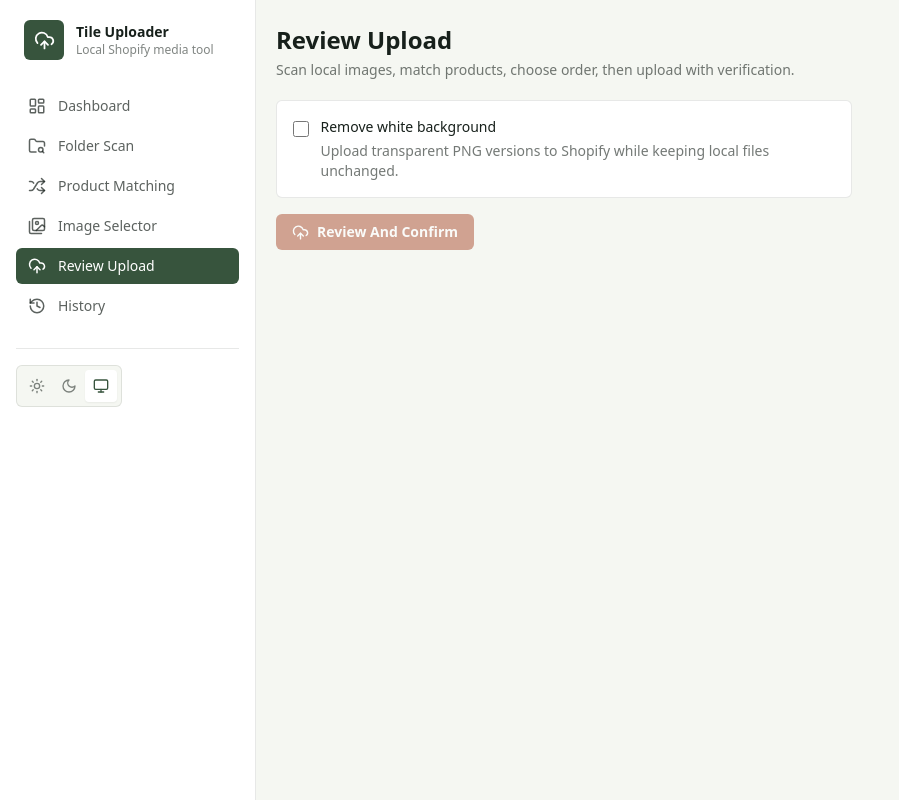
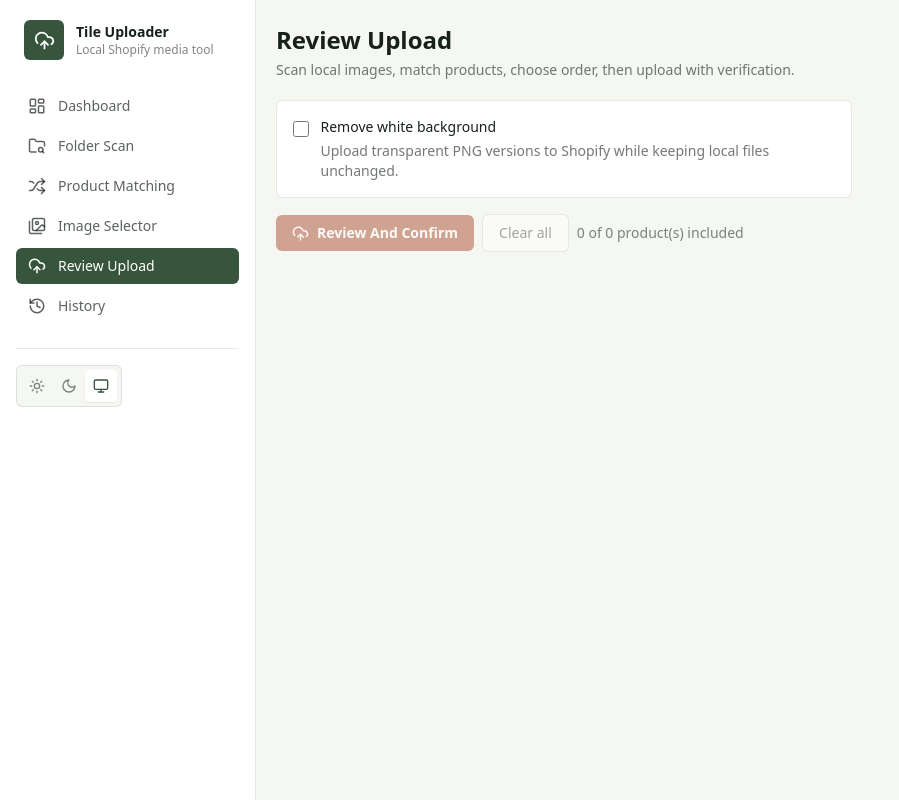
Before and after one commit to ad0n1sdllpc/shopify-image-uploader-tool, a Next.js app: page /review in a window 1280 px wide. Shown: the whole page, without its empty margins (0-899 px from the left). Built offline with nearby package versions, Linux system fonts and the light colour scheme.

Commit message:
Add review product filters and selector numbering

```diff
--- a/components/AppShell.tsx
+++ b/components/AppShell.tsx
@@ -26,6 +26,7 @@ type Store = {
   products: ShopifyProduct[];
   matches: ProductMatch[];
   selections: UploadSelection[];
+  excludedReviewProductIds: string[];
   lastJob: UploadJob | null;
 };
 
@@ -48,10 +49,11 @@ type PersistedStore = {
     mode: UploadMode;
     deleteOldMedia: boolean;
   }[];
+  excludedReviewProductIds: string[];
   lastJob: UploadJob | null;
 };
 
-const emptyStore: Store = { scan: null, products: [], matches: [], selections: [], lastJob: null };
+const emptyStore: Store = { scan: null, products: [], matches: [], selections: [], excludedReviewProductIds: [], lastJob: null };
 
 function normalizeProduct(product: ShopifyProduct): ShopifyProduct {
   return {
@@ -80,6 +82,7 @@ function compactStore(store: Store): PersistedStore {
       mode: selection.mode,
       deleteOldMedia: selection.deleteOldMedia
     })),
+    excludedReviewProductIds: store.excludedReviewProductIds,
     lastJob: store.lastJob
   };
 }
@@ -146,8 +149,40 @@ function normalizeStoredStore(saved: Partial<Store> | Partial<PersistedStore>):
     products,
     matches,
     selections,
+    excludedReviewProductIds: saved.excludedReviewProductIds ?? [],
     lastJob: saved.lastJob ?? null
   };
+}
+
+function activeSelections(store: Store) {
+  const selectionsByFolderId = new Map(store.selections.map((selection) => [selection.folder.id, selection]));
+
+  return store.matches.flatMap((match) => {
+    if (match.selectedProducts.length === 0) return [];
+
+    const savedSelection = selectionsByFolderId.get(match.folder.id);
+    return [savedSelection ? {
+      ...savedSelection,
+      folder: match.folder,
+      products: match.selectedProducts
+    } : {
+      folder: match.folder,
+      products: match.selectedProducts,
+      selectedFirstImagePath: match.folder.images[0]?.absolutePath ?? "",
+      orderedImagePaths: match.folder.images.map((image) => image.absolutePath),
+      mode: "append-folder" as UploadMode,
+      deleteOldMedia: false
+    }];
+  });
+}
+
+function includedSelections(store: Store) {
+  const excludedProductIds = new Set(store.excludedReviewProductIds);
+
+  return activeSelections(store).flatMap((selection) => {
+    const products = selection.products.filter((product) => !excludedProductIds.has(product.id));
+    return products.length ? [{ ...selection, products }] : [];
+  });
 }
 
 export default function AppShell({ page }: { page: PageKey }) {
@@ -183,6 +218,8 @@ export default function AppShell({ page }: { page: PageKey }) {
     () => store.matches.reduce((total, match) => total + match.selectedProducts.length, 0),
     [store.matches]
   );
+  const readySelections = useMemo(() => activeSelections(store), [store]);
+  const includedReadySelections = useMemo(() => includedSelections(store), [store]);
 
   async function request<T>(url: string, init?: RequestInit): Promise<T> {
     const response = await fetch(url, init);
@@ -274,7 +311,7 @@ export default function AppShell({ page }: { page: PageKey }) {
       const response = await request<{ job: UploadJob }>(dryRun ? "/api/uploads/dry-run" : "/api/uploads", {
         method: "POST",
         headers: { "Content-Type": "application/json" },
-        body: JSON.stringify({ selections: store.selections, options: { removeWhiteBackground } })
+        body: JSON.stringify({ selections: includedSelections(store), options: { removeWhiteBackground } })
       });
       setStore((current) => ({ ...current, lastJob: response.job }));
       await loadHistory();
@@ -288,6 +325,22 @@ export default function AppShell({ page }: { page: PageKey }) {
   async function loadHistory() {
     const response = await request<{ jobs: UploadJob[] }>("/api/history");
     setHistory(response.jobs);
+  }
+
+  function setReviewProductIncluded(productId: string, included: boolean) {
+    setStore((current) => {
+      const excludedReviewProductIds = included
+        ? current.excludedReviewProductIds.filter((id) => id !== productId)
+        : Array.from(new Set([...current.excludedReviewProductIds, productId]));
+      return { ...current, excludedReviewProductIds };
+    });
+  }
+
+  function clearReviewProducts(productIds: string[]) {
+    setStore((current) => ({
+      ...current,
+      excludedReviewProductIds: Array.from(new Set([...current.excludedReviewProductIds, ...productIds]))
+    }));
   }
 
   useEffect(() => {
@@ -351,7 +404,7 @@ export default function AppShell({ page }: { page: PageKey }) {
           {error ? <div className="mb-4 rounded-md border border-clay/40 bg-clay/10 px-4 py-3 text-sm text-clay dark:bg-clay/20 dark:text-[#ffb39d]">{error}</div> : null}
 
           {page === "dashboard" ? (
-            <Dashboard store={store} matchedSelections={matchedSelections} />
+            <Dashboard store={store} matchedSelections={matchedSelections} readySelectionCount={includedReadySelections.length} />
           ) : page === "scan" ? (
             <ScanPage busy={busy} folderPath={folderPath} setFolderPath={setFolderPath} scanFolders={scanFolders} scan={store.scan} />
           ) : page === "matching" ? (
@@ -359,7 +412,16 @@ export default function AppShell({ page }: { page: PageKey }) {
           ) : page === "selector" ? (
             <SelectorPage store={store} updateSelection={updateSelection} />
           ) : page === "review" ? (
-            <ReviewPage busy={busy} store={store} runUpload={runUpload} />
+            <ReviewPage
+              busy={busy}
+              selections={readySelections}
+              includedSelections={includedReadySelections}
+              excludedProductIds={store.excludedReviewProductIds}
+              lastJob={store.lastJob}
+              runUpload={runUpload}
+              onClearAll={clearReviewProducts}
+              onToggleProduct={setReviewProductIncluded}
+            />
           ) : (
             <HistoryPage history={history} refresh={loadHistory} />
           )}
@@ -369,12 +431,12 @@ export default function AppShell({ page }: { page: PageKey }) {
   );
 }
 
-function Dashboard({ store, matchedSelections }: { store: Store; matchedSelections: number }) {
+function Dashboard({ store, matchedSelections, readySelectionCount }: { store: Store; matchedSelections: number; readySelectionCount: number }) {
   const cards = [
     ["Scanned folders", store.scan?.folders.length ?? 0],
     ["Fetched products", store.products.length],
     ["Selected products", matchedSelections],
-    ["Ready selections", store.selections.length]
+    ["Ready selections", readySelectionCount]
   ];
 
   return (
@@ -442,20 +504,48 @@ function SelectorPage({ store, updateSelection }: { store: Store; updateSelectio
   const matches = store.matches.filter((match) => match.selectedProducts.length > 0);
   return (
     <div className="space-y-4">
-      {matches.map((match) => (
-        <ImageSelector key={match.folder.id} match={match} existingSelection={store.selections.find((selection) => selection.folder.id === match.folder.id)} onChange={updateSelection} />
+      {matches.map((match, index) => (
+        <ImageSelector
+          key={match.folder.id}
+          match={match}
+          position={index + 1}
+          total={matches.length}
+          existingSelection={store.selections.find((selection) => selection.folder.id === match.folder.id)}
+          onChange={updateSelection}
+        />
       ))}
       {matches.length === 0 ? <p className="rounded-md border border-ink/10 bg-white p-5 text-sm text-ink/60 dark:border-white/10 dark:bg-[#151d18] dark:text-white/60">No matched products yet.</p> : null}
     </div>
   );
 }
 
-function ReviewPage({ busy, store, runUpload }: { busy: boolean; store: Store; runUpload: (dryRun: boolean, removeWhiteBackground: boolean) => void }) {
+function ReviewPage({
+  busy,
+  selections,
+  includedSelections,
+  excludedProductIds,
+  lastJob,
+  runUpload,
+  onClearAll,
+  onToggleProduct
+}: {
+  busy: boolean;
+  selections: UploadSelection[];
+  includedSelections: UploadSelection[];
+  excludedProductIds: string[];
+  lastJob: UploadJob | null;
+  runUpload: (dryRun: boolean, removeWhiteBackground: boolean) => void;
+  onClearAll: (productIds: string[]) => void;
+  onToggleProduct: (productId: string, included: boolean) => void;
+}) {
   const [modalOpen, setModalOpen] = useState(false);
   const [removeWhiteBackground, setRemoveWhiteBackground] = useState(false);
+  const excludedProductIdSet = new Set(excludedProductIds);
+  const allReviewProductIds = selections.flatMap((selection) => selection.products.map((product) => product.id));
+  const includedProductCount = includedSelections.reduce((total, selection) => total + selection.products.length, 0);
   return (
     <div className="space-y-4">
-      <ReviewUploadModal open={modalOpen} disabled={busy || store.selections.length === 0} onClose={() => setModalOpen(false)} onDryRun={() => runUpload(true, removeWhiteBackground)} onUpload={() => runUpload(false, removeWhiteBackground)} />
+      <ReviewUploadModal open={modalOpen} disabled={busy || includedSelections.length === 0} onClose={() => setModalOpen(false)} onDryRun={() => runUpload(true, removeWhiteBackground)} onUpload={() => runUpload(false, removeWhiteBackground)} />
       <label className="flex max-w-xl items-start gap-3 rounded-md border border-ink/10 bg-white p-4 text-sm dark:border-white/10 dark:bg-[#151d18]">
         <input
           type="checkbox"
@@ -468,15 +558,34 @@ function ReviewPage({ busy, store, runUpload }: { busy: boolean; store: Store; r
           <span className="mt-1 block text-ink/60 dark:text-white/60">Upload transparent PNG versions to Shopify while keeping local files unchanged.</span>
         </span>
       </label>
-      <button disabled={busy || store.selections.length === 0} onClick={() => setModalOpen(true)} className="focus-ring inline-flex items-center gap-2 rounded-md bg-clay px-4 py-2 text-sm font-semibold text-white">
-        <UploadCloud size={17} />
-        Review And Confirm
-      </button>
+      <div className="flex flex-wrap items-center gap-2">
+        <button disabled={busy || includedSelections.length === 0} onClick={() => setModalOpen(true)} className="focus-ring inline-flex items-center gap-2 rounded-md bg-clay px-4 py-2 text-sm font-semibold text-white disabled:cursor-not-allowed disabled:opacity-55">
+          <UploadCloud size={17} />
+          Review And Confirm
+        </button>
+        <button disabled={busy || allReviewProductIds.length === 0} onClick={() => onClearAll(allReviewProductIds)} className="focus-ring rounded-md border border-ink/15 bg-white px-4 py-2 text-sm font-medium text-ink/70 disabled:cursor-not-allowed disabled:opacity-55 dark:border-white/15 dark:bg-white/5 dark:text-white/75">
+          Clear all
+        </button>
+        <span className="text-sm text-ink/55 dark:text-white/55">{includedProductCount} of {allReviewProductIds.length} product(s) included</span>
+      </div>
       <div className="grid gap-4">
-        {store.selections.map((selection) => (
+        {selections.map((selection) => (
           <div key={selection.folder.id} className="rounded-md border border-ink/10 bg-white p-4 dark:border-white/10 dark:bg-[#151d18]">
-            <p className="font-semibold">{selection.products.map((product) => product.title).join(", ")}</p>
+            <p className="font-semibold">{selection.folder.tileName}</p>
             <p className="text-sm text-ink/55 dark:text-white/55">{selection.folder.relativePath}</p>
+            <div className="mt-3 flex flex-wrap gap-2">
+              {selection.products.map((product) => (
+                <label key={product.id} className={`flex items-center gap-2 rounded-md border px-2.5 py-1.5 text-xs ${excludedProductIdSet.has(product.id) ? "border-ink/10 text-ink/45 dark:border-white/10 dark:text-white/45" : "border-moss/30 bg-moss/5 text-ink/75 dark:border-fern/40 dark:bg-fern/10 dark:text-white/80"}`}>
+                  <input
+                    type="checkbox"
+                    checked={!excludedProductIdSet.has(product.id)}
+                    onChange={(event) => onToggleProduct(product.id, event.target.checked)}
+                    className="h-3.5 w-3.5 rounded border-ink/20 text-moss dark:border-white/20 dark:bg-[#0f1511]"
+                  />
+                  {product.title}
+                </label>
+              ))}
+            </div>
             <div className="mt-3 grid gap-3 md:grid-cols-[160px_1fr]">
               <div>
                 <p className="mb-1 text-xs font-medium text-ink/50 dark:text-white/50">Old first image</p>
@@ -495,7 +604,7 @@ function ReviewPage({ busy, store, runUpload }: { busy: boolean; store: Store; r
           </div>
         ))}
       </div>
-      {store.lastJob ? <UploadProgress job={store.lastJob} /> : null}
+      {lastJob ? <UploadProgress job={lastJob} /> : null}
     </div>
   );
 }
```
Also changed, not shown: components/ImageSelector.tsx (+10 -1 lines).
